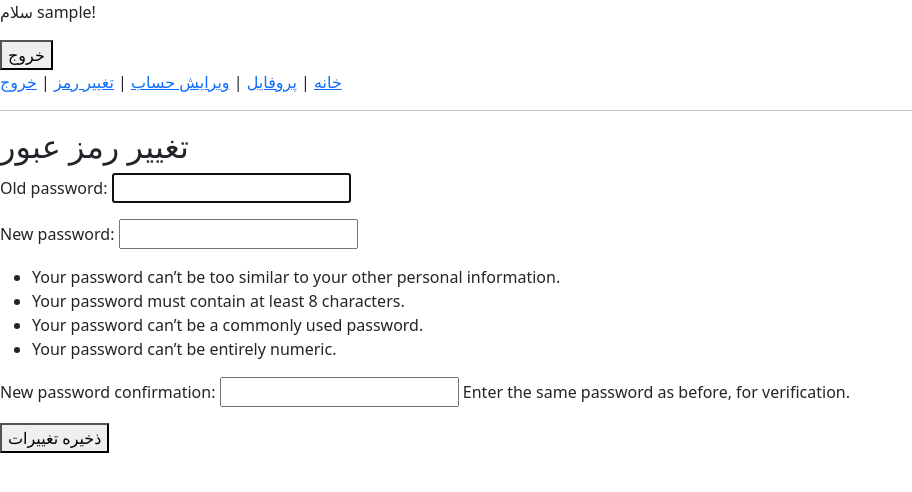
After one commit to Hesam-Norouzi/django-user-profile, a Django app: page /password_change/ in a window 1280 px wide. The commit adds this page. Shown: the top 492 px of the page, without its empty margins (0-912 px from the left). Run offline with Django 5.2, Linux system fonts and the light colour scheme; the visitor is signed in with stand-in values (Sample User, id 1).

Commit message:
Add password change feature using Django's built-in views

```diff
--- /dev/null
+++ b/accounts/templates/accounts/password_change.html
@@ -0,0 +1,10 @@
+{% extends 'base.html' %}
+
+{% block content %}
+  <h2>تغییر رمز عبور</h2>
+  <form method="post">
+    {% csrf_token %}
+    {{ form.as_p }}
+    <button type="submit">ذخیره تغییرات</button>
+  </form>
+{% endblock %}
--- /dev/null
+++ b/accounts/templates/accounts/password_change_done.html
@@ -0,0 +1,6 @@
+{% extends 'base.html' %}
+
+{% block content %}
+  <h2>رمز عبور با موفقیت تغییر یافت ✅</h2>
+  <a href="{% url 'profile' %}">بازگشت به پروفایل</a>
+{% endblock %}
--- a/accounts/templates/base.html
+++ b/accounts/templates/base.html
@@ -1,6 +1,7 @@
 <!DOCTYPE html>
 <html>
 <head>
+    <link href="https://cdn.jsdelivr.net/npm/bootstrap@5.3.0/dist/css/bootstrap.min.css" rel="stylesheet">
     <title>Auth</title>
 </head>
 <body>
@@ -13,14 +14,24 @@
         <a href="{% url 'home' %}">خانه</a> |
         <a href="{% url 'profile' %}">پروفایل</a> |
         <a href="{% url 'edit_profile' %}">ویرایش حساب</a> |
+        <a href="{% url 'password_change' %}">تغییر رمز</a> |
         <a href="{% url 'logout' %}">خروج</a>
     {% else %}
         <a href="{% url 'login' %}">ورود</a> |
         <a href="{% url 'register' %}">ثبت‌نام</a>
     {% endif %}
 
+    {% if messages %}
+    {% for message in messages %}
+      <div class="alert alert-{{ message.tags }}">
+        {{ message }}
+      </div>
+    {% endfor %}
+  {% endif %}
+
     <hr>
     {% block content %}
     {% endblock %}
 </body>
+<script src="https://cdn.jsdelivr.net/npm/bootstrap@5.3.0/dist/js/bootstrap.bundle.min.js"></script>
 </html>
--- a/accounts/urls.py
+++ b/accounts/urls.py
@@ -12,4 +12,11 @@ urlpatterns = [
     path('home/', home_view, name='home'),
     path('profile/', profile_view, name='profile'),
     path('edit_profile/', profile_edit_view, name='edit_profile'),
+    path('password_change/',
+         auth_views.PasswordChangeView.as_view(template_name='accounts/password_change.html'),
+         name='password_change'),
+
+    path('password_change/done/',
+         auth_views.PasswordChangeDoneView.as_view(template_name='accounts/password_change_done.html'),
+         name='password_change_done'),
 ] + static(settings.MEDIA_URL, document_root=settings.MEDIA_ROOT)
--- a/accounts/views.py
+++ b/accounts/views.py
@@ -8,6 +8,7 @@ def register_view(request):
         form = CustomUserCreationForm(request.POST)
         if form.is_valid():
             form.save()
+            messages.success(request, "✅ Registration successful. You can now log in.")
             return redirect('login')
 
     else:
```
Also changed, not shown: accounts/signals.py (added, +13 -0 lines), docs.md (added, +20 -0 lines), accounts/utils.py (added).
